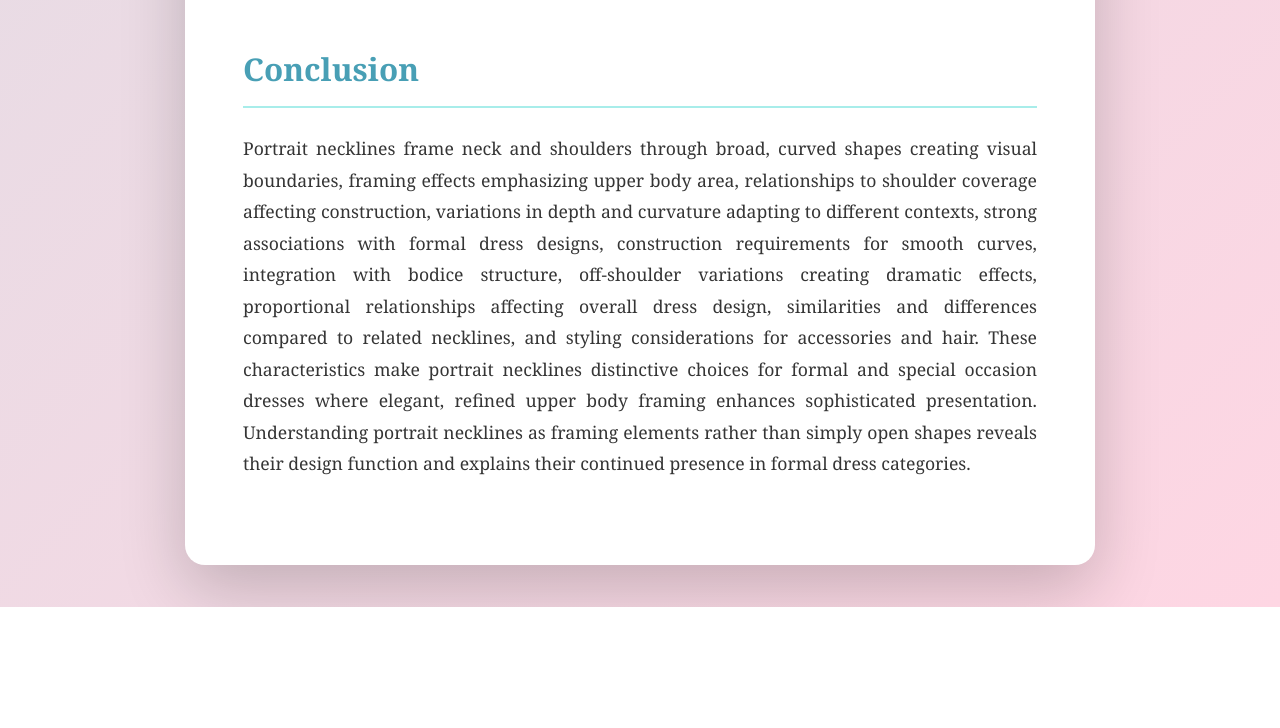
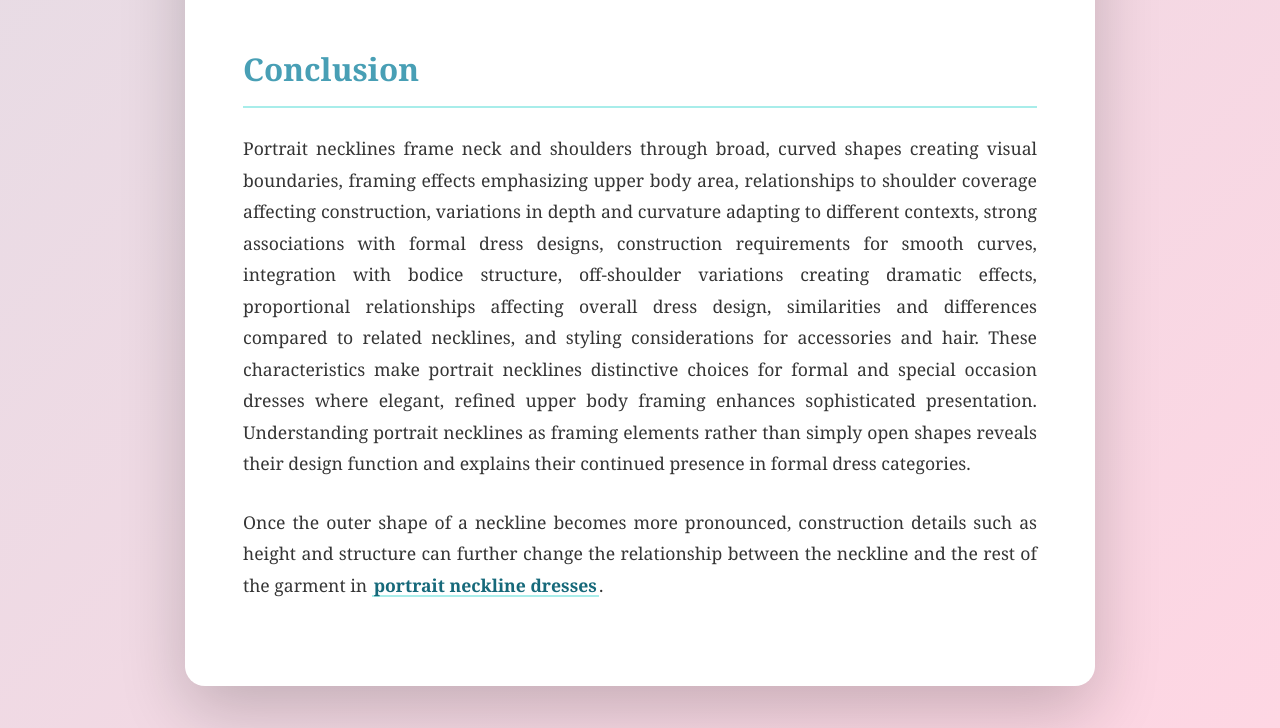
Before and after one commit to umjynb-lab/Frame-the-Neck, a plain HTML site: page index.html in a window 1280 px wide. Shown: the part 5936-6664 px from the top of the page. Before the commit the page ends 6543 px from the top, so only its background shows below. Drawn offline with Linux system fonts and the light colour scheme.

Commit message:
Update index.html

```diff
--- a/index.html
+++ b/index.html
@@ -5,6 +5,7 @@
     <meta name="viewport" content-width, initial-scale=1.0">
     <meta name="description" content="Explore how portrait necklines use broad, curved shapes to frame the neck and shoulders with distinctive bodice structure and balanced dress proportions.">
     <title>How Portrait Necklines Frame the Neck and Shoulders in Dresses</title>
+    <meta name="google-site-verification" content="RZkZdg-XDk1BYV2ianRZuYusmUltJ8cobIBt71-jbak" />
     <link rel="canonical" href="">
     <script>
         document.addEventListener('DOMContentLoaded', function() {
@@ -190,6 +191,7 @@
         <h2>Conclusion</h2>
 
         <p>Portrait necklines frame neck and shoulders through broad, curved shapes creating visual boundaries, framing effects emphasizing upper body area, relationships to shoulder coverage affecting construction, variations in depth and curvature adapting to different contexts, strong associations with formal dress designs, construction requirements for smooth curves, integration with bodice structure, off-shoulder variations creating dramatic effects, proportional relationships affecting overall dress design, similarities and differences compared to related necklines, and styling considerations for accessories and hair. These characteristics make portrait necklines distinctive choices for formal and special occasion dresses where elegant, refined upper body framing enhances sophisticated presentation. Understanding portrait necklines as framing elements rather than simply open shapes reveals their design function and explains their continued presence in formal dress categories.</p>
+  <p>Once the outer shape of a neckline becomes more pronounced, construction details such as height and structure can further change the relationship between the neckline and the rest of the garment in <a href="https://designedforstructured.pages.dev/">portrait neckline dresses</a>.</p>
     </div>
 </body>
 </html>
```
